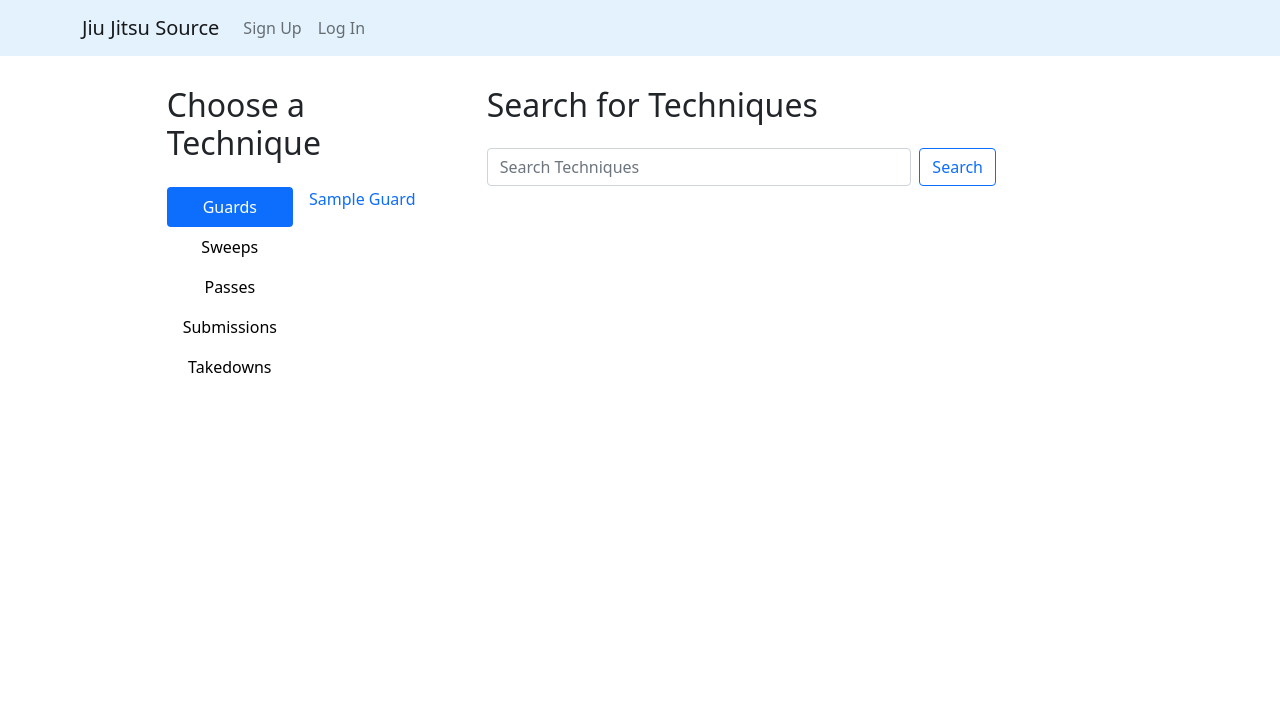
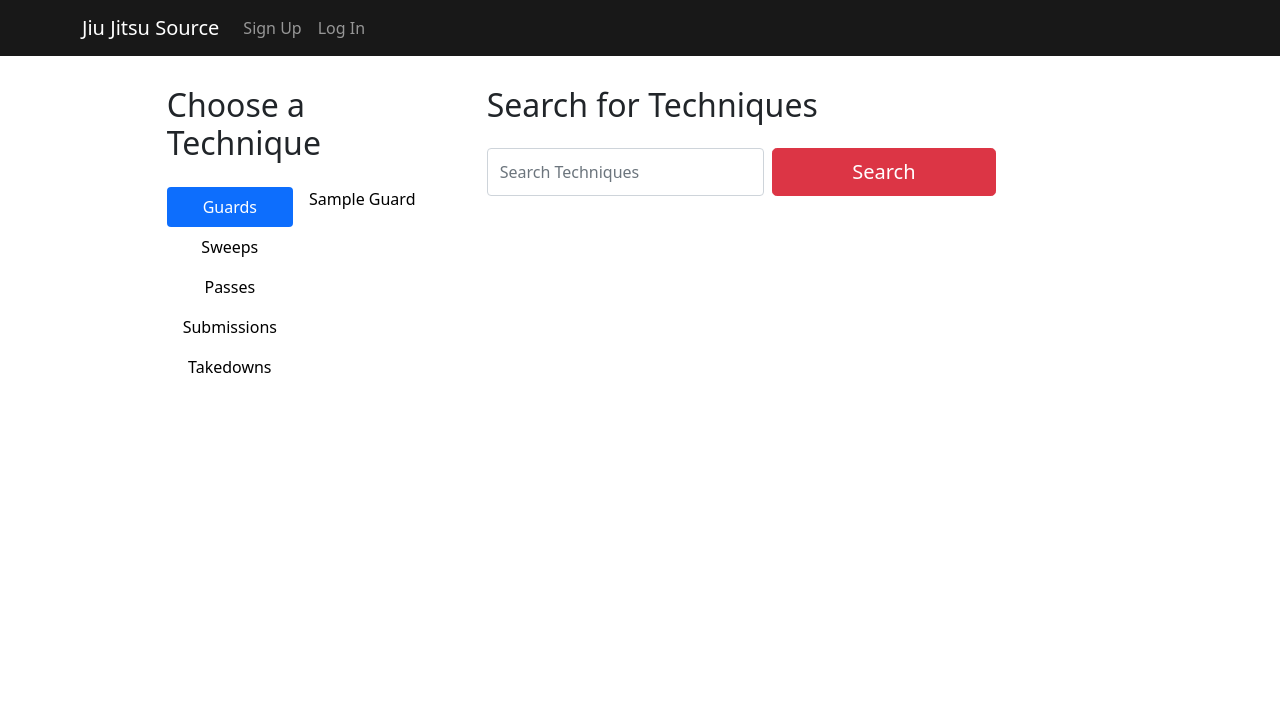
Before and after one commit to nicholasDWinters/capstone_1, a Flask app: template templates/techniques.html in a window 1280 px wide; the page is wider, and only the part inside the window is pictured. Shown: the top 723 px of that part. Run offline with Flask 2, Linux system fonts and the light colour scheme; the template is opened without the code that fills it: most values are stand-ins (such as "Sample title", 1, 10 or a date in 2020); parts of the project's set-up code (start-up, migrations or seed data) failed here and were passed over.

Commit message:
made styling changes

```diff
--- a/app.py
+++ b/app.py
@@ -145,7 +145,7 @@ def add_note():
             note = Training_Note(content = content, user_id = user.id)
             db.session.add(note)
             db.session.commit()
-            flash('Added note!', 'success')
+            flash('Added note!', 'secondary')
             return redirect('/')
         except:
             db.session.rollback()
@@ -169,7 +169,7 @@ def delete_note(note_id):
 
     db.session.delete(note)
     db.session.commit()
-    flash('Deleted note!', 'success')
+    flash('Deleted note!', 'secondary')
     return redirect('/')
 
 @app.route('/user/notes/<int:note_id>/edit', methods=['GET', 'POST'])
@@ -186,7 +186,7 @@ def edit_note(note_id):
             note.content = form.content.data
             note.date = datetime.utcnow()
             db.session.commit()
-            flash('Edited note!', 'success')
+            flash('Edited note!', 'secondary')
             return redirect('/')
         except:
             db.session.rollback()
@@ -223,7 +223,7 @@ def add_technique(videoId, videoTitle, channelTitle):
         technique = Technique(user_id = user.id, video_id = videoId, video_title = videoTitle, channel_title = channelTitle)
         db.session.add(technique)
         db.session.commit()
-        flash('Added technique!', 'success')
+        flash('Added technique!', 'secondary')
         return redirect('/')
     except:
         flash('Unable to add technique!', 'danger')
@@ -245,7 +245,7 @@ def delete_technique(technique_id):
 
     db.session.delete(technique)
     db.session.commit()
-    flash('Deleted technique!', 'success')
+    flash('Deleted technique!', 'secondary')
     return redirect('/')
 
 
@@ -263,7 +263,7 @@ def add_video_note(tech_id):
         try:
             technique.video_note = form.video_note.data
             db.session.commit()
-            flash('Edited note!', 'success')
+            flash('Edited note!', 'secondary')
             return redirect('/')
         except:
             db.session.rollback()
--- a/static/app.css
+++ b/static/app.css
@@ -1,5 +1,10 @@
-.noUnderline {
+.styledLink {
     text-decoration: none;
+    color: black;
+}
+
+.styledLink:hover {
+    color: red;
 }
 
 #scrollTechniques {
@@ -58,3 +63,12 @@
     height: 100%;
     width: 100%;
 }
+
+:root {
+    --bs-primary: black;
+}
+
+
+.navPills {
+    background-color: var(--bs-primary);
+}
--- a/static/app.js
+++ b/static/app.js
@@ -45,7 +45,7 @@ function handleResponse(resp, term) {
             </div>
             <div class='col-3'>
             <form class="mb-3" method="POST" action="/techniques/${videoId}/${videoTitle}/${channelTitle}">
-                            <button class="btn btn-success">Add to My Techniques</button>
+                            <button class="btn btn-dark">Add to My Techniques</button>
                         </form>
 
             </div>
--- a/templates/addVideoNote.html
+++ b/templates/addVideoNote.html
@@ -10,12 +10,12 @@
             {% for field in form
             if field.widget.input_type != 'hidden' %}
             <p>
-                {{ field.label(class_='form-label') }}
+
                 {{ field(class_='form-control') }}
 
             </p>
             {% endfor %}
-            <button class="btn btn-success">Edit Note</button>
+            <button class="btn btn-danger btn-lg homeBtn">Edit Note</button>
         </form>
     </div>
 </div>
--- a/templates/base.html
+++ b/templates/base.html
@@ -13,7 +13,7 @@
 </head>
 
 <body>
-    <nav class="navbar navbar-expand-lg navbar-light fixed-top" style="background-color: #e3f2fd;">
+    <nav class="navbar navbar-expand-lg navbar-dark fixed-top" style="background-color: #181818;">
         <div class="container">
             <a class="navbar-brand" href="/">Jiu Jitsu Source</a>
             <button class="navbar-toggler" type="button" data-bs-toggle="collapse"
--- a/templates/editTrainingNote.html
+++ b/templates/editTrainingNote.html
@@ -3,19 +3,19 @@
 {%block content%}
 
 <div class="row">
-    <div class="col-6">
+    <div class="col-5">
         <h4 class="mt-3">Edit Note</h4>
         <form method="POST" id="training_note_form" class="mb-3">
             {{ form.hidden_tag() }}
             {% for field in form
             if field.widget.input_type != 'hidden' %}
             <p>
-                {{ field.label(class_='form-label') }}
+
                 {{ field(class_='form-control') }}
 
             </p>
             {% endfor %}
-            <button class="btn btn-success">Edit Note</button>
+            <button class="btn btn-danger btn-lg homeBtn">Edit Note</button>
         </form>
     </div>
 </div>
--- a/templates/login.html
+++ b/templates/login.html
@@ -16,7 +16,7 @@
                 {% endfor %}
             </p>
             {% endfor %}
-            <button class="btn btn-success btn-lg">Log In</button>
+            <button class="btn btn-danger homeBtn btn-lg">Log In</button>
         </form>
     </div>
 </div>
--- a/templates/signup.html
+++ b/templates/signup.html
@@ -16,7 +16,7 @@
                 {% endfor %}
             </p>
             {% endfor %}
-            <button class="btn btn-success btn-lg">Sign Up</button>
+            <button class="btn btn-danger btn-lg homeBtn">Sign Up</button>
         </form>
     </div>
 </div>
--- a/templates/techniques.html
+++ b/templates/techniques.html
@@ -7,17 +7,19 @@
         <h2 class="mb-4">Choose a Technique</h2>
         <div class="d-flex align-items-start">
             <div class="nav flex-column nav-pills me-3" id="v-pills-tab" role="tablist" aria-orientation="vertical">
-                <button class="nav-link active" id="v-pills-guards-tab" data-bs-toggle="pill"
+                <button class="nav-link active navPills" id="v-pills-guards-tab" data-bs-toggle="pill"
                     data-bs-target="#v-pills-guards" type="button" role="tab" aria-controls="v-pills-guards"
                     aria-selected="true">Guards</button>
-                <button class="nav-link" id="v-pills-sweeps-tab" data-bs-toggle="pill" data-bs-target="#v-pills-sweeps"
-                    type="button" role="tab" aria-controls="v-pills-sweeps" aria-selected="false">Sweeps</button>
-                <button class="nav-link" id="v-pills-passes-tab" data-bs-toggle="pill" data-bs-target="#v-pills-passes"
-                    type="button" role="tab" aria-controls="v-pills-passes" aria-selected="false">Passes</button>
-                <button class="nav-link" id="v-pills-submissions-tab" data-bs-toggle="pill"
+                <button class="nav-link navPills" id="v-pills-sweeps-tab" data-bs-toggle="pill"
+                    data-bs-target="#v-pills-sweeps" type="button" role="tab" aria-controls="v-pills-sweeps"
+                    aria-selected="false">Sweeps</button>
+                <button class="nav-link navPills" id="v-pills-passes-tab" data-bs-toggle="pill"
+                    data-bs-target="#v-pills-passes" type="button" role="tab" aria-controls="v-pills-passes"
+                    aria-selected="false">Passes</button>
+                <button class="nav-link navPills" id="v-pills-submissions-tab" data-bs-toggle="pill"
                     data-bs-target="#v-pills-submissions" type="button" role="tab" aria-controls="v-pills-submissions"
                     aria-selected="false">Submissions</button>
-                <button class="nav-link" id="v-pills-takedowns-tab" data-bs-toggle="pill"
+                <button class="nav-link navPills" id="v-pills-takedowns-tab" data-bs-toggle="pill"
                     data-bs-target="#v-pills-takedowns" type="button" role="tab" aria-controls="v-pills-takedowns"
                     aria-selected="false">Takedowns</button>
             </div>
@@ -25,30 +27,30 @@
                 <div class="tab-pane fade show active" id="v-pills-guards" role="tabpanel"
                     aria-labelledby="v-pills-guards-tab">
                     {%for guard in techDict.guards%}
-                    <p class="text-capitalize techLink"><a class="noUnderline" href="">{{guard}}</a></p>
+                    <p class="text-capitalize techLink"><a class="styledLink" href="">{{guard}}</a></p>
                     {%endfor%}
                 </div>
                 <div class="tab-pane fade" id="v-pills-sweeps" role="tabpanel" aria-labelledby="v-pills-sweeps-tab">
                     {%for sweep in techDict.sweeps%}
-                    <p class="text-capitalize techLink"><a class="noUnderline" href="">{{sweep}}</a></p>
+                    <p class="text-capitalize techLink"><a class="styledLink" href="">{{sweep}}</a></p>
                     {%endfor%}
                 </div>
                 <div class="tab-pane fade" id="v-pills-passes" role="tabpanel" aria-labelledby="v-pills-passes-tab">
                     {%for pass in techDict.passes%}
-                    <p class="text-capitalize techLink"><a class="noUnderline" href="">{{pass}}</a></p>
+                    <p class="text-capitalize techLink"><a class="styledLink" href="">{{pass}}</a></p>
                     {%endfor%}
                 </div>
                 <div class="tab-pane fade" id="v-pills-submissions" role="tabpanel"
                     aria-labelledby="v-pills-submissions-tab">
                     <div data-bs-spy='scroll' id="scrollSubmissions" tabindex="0">
                         {%for submission in techDict.submissions%}
-                        <p class="text-capitalize techLink"><a class="noUnderline" href="">{{submission}}</a></p>
+                        <p class="text-capitalize techLink"><a class="styledLink" href="">{{submission}}</a></p>
                         {%endfor%}
                     </div>
                 </div>
                 <div class="tab-pane fade" id="v-pills-takedowns" role="tabpanel"
                     aria-labelledby="v-pills-takedowns-tab">{%for takedown in techDict.takedowns%}
-                    <p class="text-capitalize techLink"><a class="noUnderline" href="">{{takedown}}</a></p>
+                    <p class="text-capitalize techLink"><a class="styledLink" href="">{{takedown}}</a></p>
                     {%endfor%}
                 </div>
 
@@ -60,7 +62,7 @@
         <form class="d-flex" id="searchForm">
             <input class="form-control me-2" type="search" placeholder="Search Techniques" aria-label="Search"
                 id="search">
-            <button class="btn btn-outline-primary" type="submit">Search</button>
+            <button class="btn btn-danger btn-lg homeBtn" type="submit">Search</button>
         </form>
         <div id="errors"></div>
         <h3 id="searchTermHeading" class="text-capitalize"></h3>
```
Also changed, not shown: templates/show.html (+5 -5 lines).
